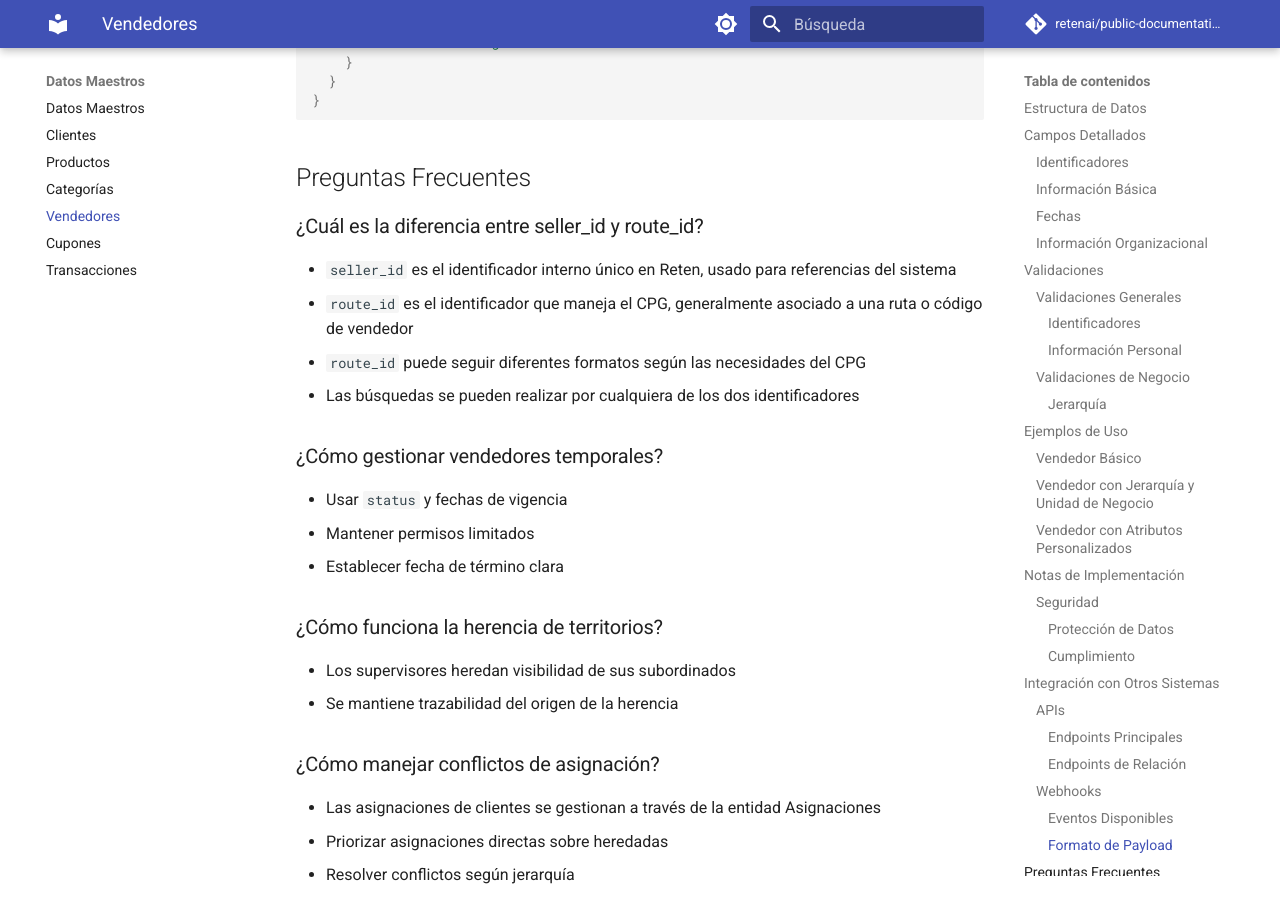
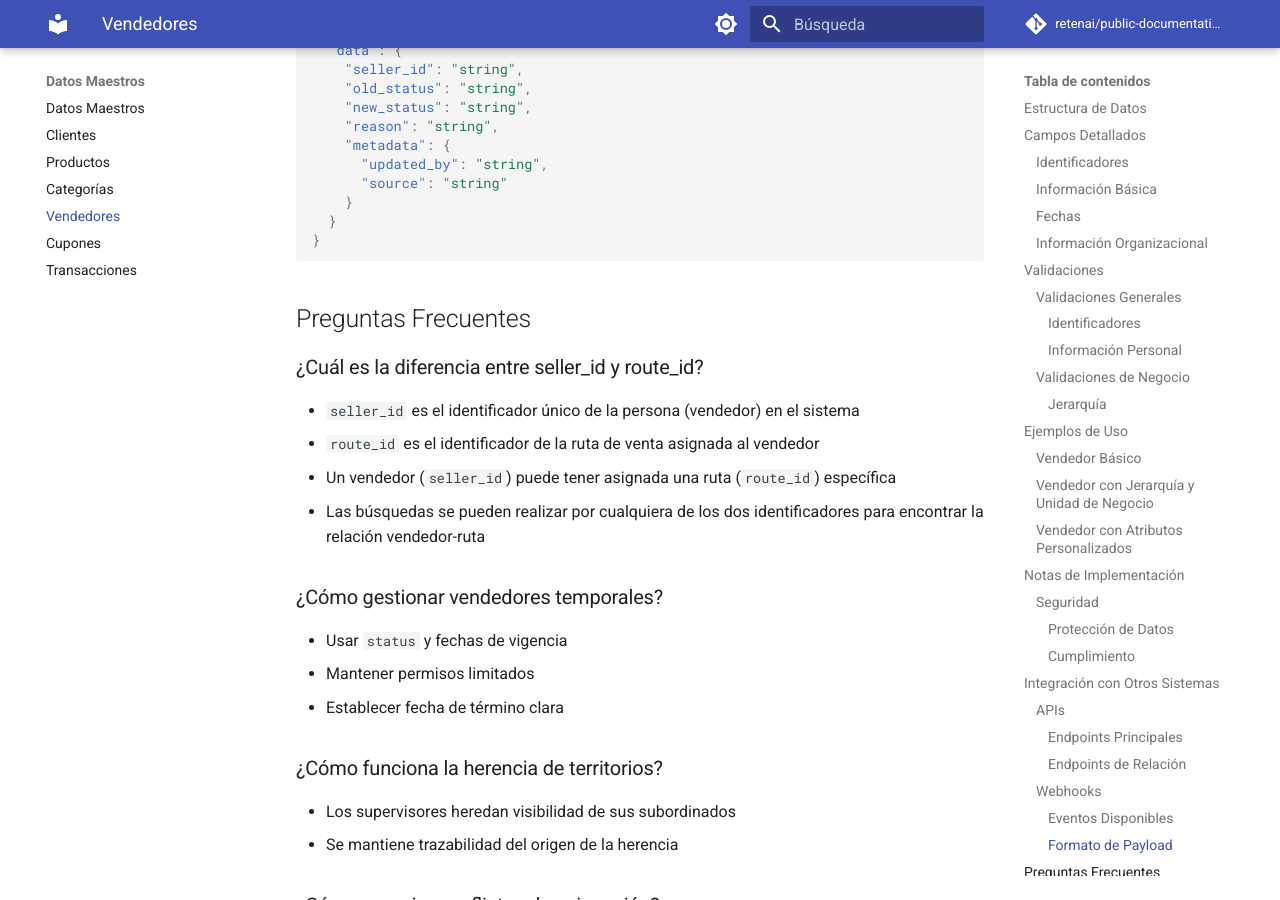
Before and after one commit to retenai/public-documentation, an MkDocs documentation site: the page built from docs/master-data/seller/README.md, in a window 1280 px wide and 900 px high, scrolled down 6550 px. Built offline with MkDocs 1.6.1 and Material for MkDocs 9.7.7, drawn with Linux system fonts in a browser that asks for light colours; comment, search, counter and statistics services are not loaded; some of the changed text lies outside the part shown.

Commit message:
docs(seller): clarify seller_id and route_id difference
- Update FAQ to clarify that seller_id identifies the person

- Explain that route_id refers to a sales route

- Improve description of seller-route relationship

```diff
--- a/docs/master-data/seller/README.md
+++ b/docs/master-data/seller/README.md
@@ -108,11 +108,13 @@
 | parent_unit.id     | string | No        | ID de la unidad de negocio padre |
 
 **Tipos de Vendedor:**
+
 - `salesman`: Vendedor de campo que realiza visitas presenciales
 - `callcenter`: Vendedor que gestiona clientes vía telefónica
 - `supervisor`: Responsable de gestionar y supervisar otros vendedores
 
 **Tipos de Unidad de Negocio:**
+
 - `business_unit`: Región o territorio principal
 - `division`: Zona dentro de una región
 - `sub_division`: Sector específico dentro de una zona
@@ -284,10 +286,10 @@
 
 ### ¿Cuál es la diferencia entre seller_id y route_id?
 
-- `seller_id` es el identificador interno único en Reten, usado para referencias del sistema
-- `route_id` es el identificador que maneja el CPG, generalmente asociado a una ruta o código de vendedor
-- `route_id` puede seguir diferentes formatos según las necesidades del CPG
-- Las búsquedas se pueden realizar por cualquiera de los dos identificadores
+- `seller_id` es el identificador único de la persona (vendedor) en el sistema
+- `route_id` es el identificador de la ruta de venta asignada al vendedor
+- Un vendedor (`seller_id`) puede tener asignada una ruta (`route_id`) específica
+- Las búsquedas se pueden realizar por cualquiera de los dos identificadores para encontrar la relación vendedor-ruta
 
 ### ¿Cómo gestionar vendedores temporales?
 
```
